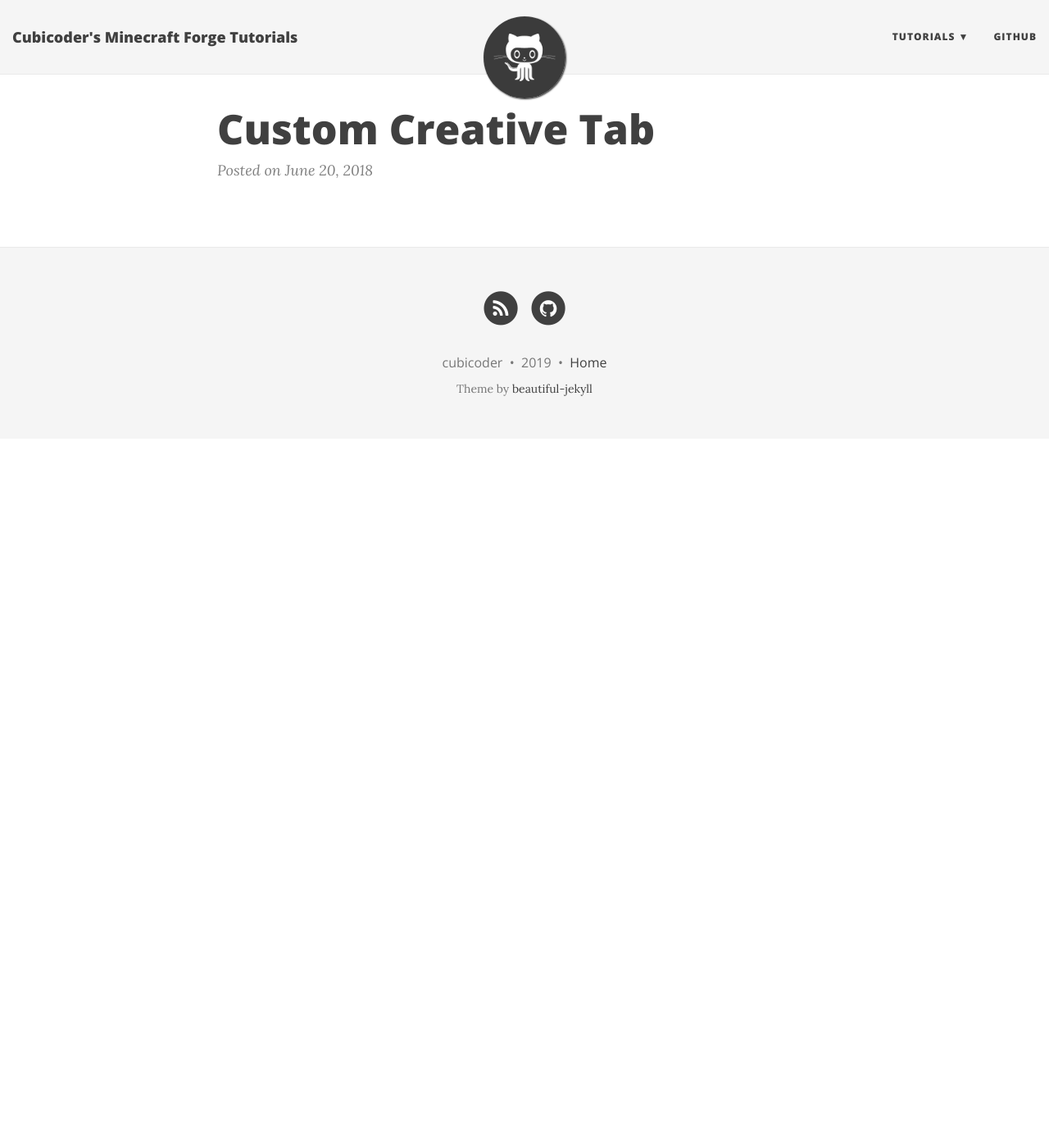
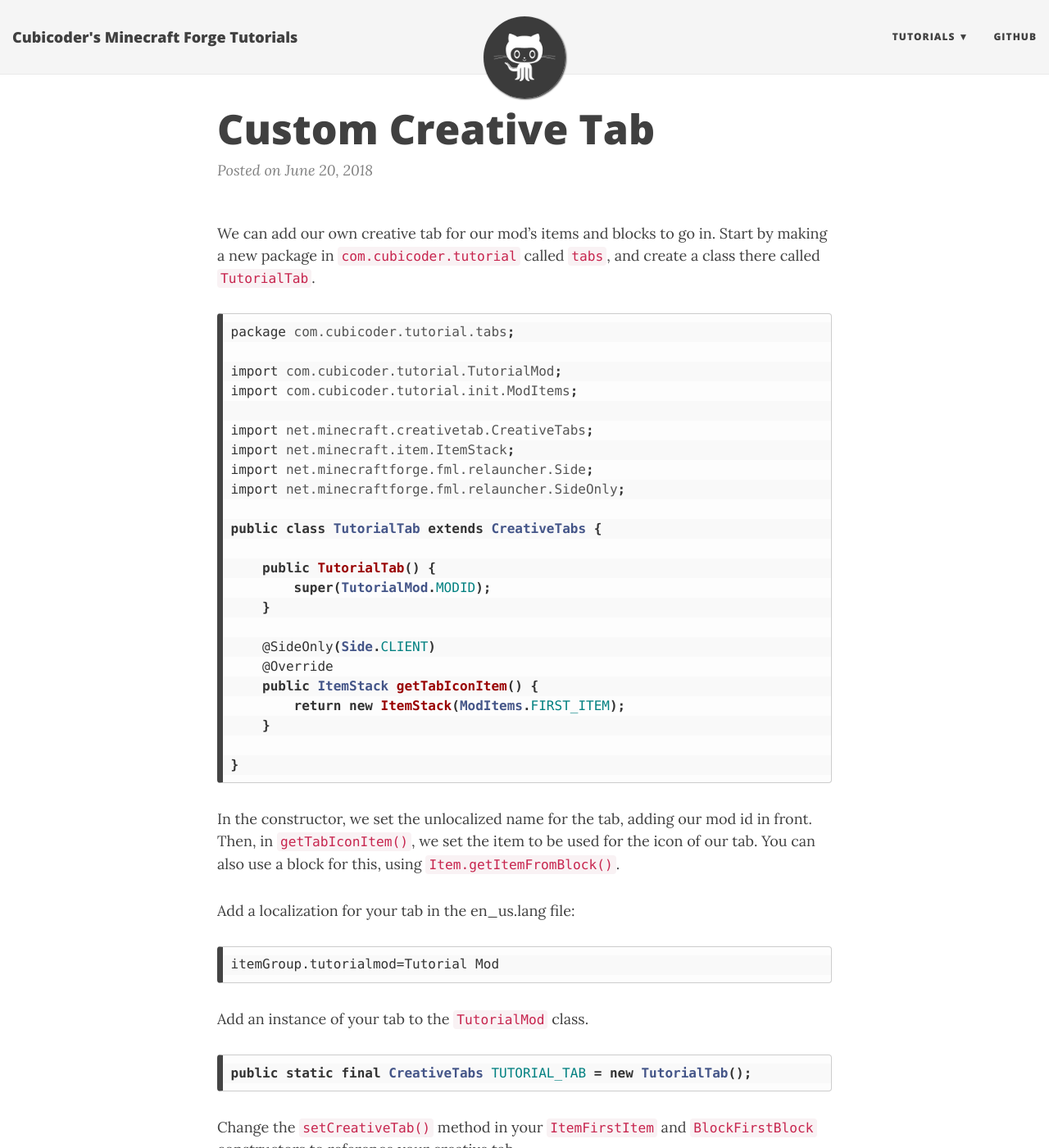
Before and after one commit to cubicoder/cubicoder.github.io, a Jekyll site: the page built from tutorials/1-12-2/2018-06-20-custom-creative-tab.md, in a window 1280 px wide and 1400 px high. Shown: the whole window at 82% size. Built offline with Jekyll 4.4.1, drawn with Linux system fonts in a browser that asks for light colours; nearby versions of some CDN libraries; some of the changed text lies outside the part shown.

Commit message:
Update 2018-06-20-custom-creative-tab.md

````diff
--- a/tutorials/1-12-2/2018-06-20-custom-creative-tab.md
+++ b/tutorials/1-12-2/2018-06-20-custom-creative-tab.md
@@ -3,3 +3,45 @@ layout: post
 title: Custom Creative Tab
 date: 2018-06-20
 ---
+
+We can add our own creative tab for our mod’s items and blocks to go in. Start by making a new package in `com.cubicoder.tutorial` called `tabs`, and create a class there called `TutorialTab`.
+```java
+package com.cubicoder.tutorial.tabs;
+
+import com.cubicoder.tutorial.TutorialMod;
+import com.cubicoder.tutorial.init.ModItems;
+
+import net.minecraft.creativetab.CreativeTabs;
+import net.minecraft.item.ItemStack;
+import net.minecraftforge.fml.relauncher.Side;
+import net.minecraftforge.fml.relauncher.SideOnly;
+
+public class TutorialTab extends CreativeTabs {
+
+    public TutorialTab() {
+        super(TutorialMod.MODID);
+    }
+
+    @SideOnly(Side.CLIENT)
+    @Override
+    public ItemStack getTabIconItem() {
+        return new ItemStack(ModItems.FIRST_ITEM);
+    }
+
+}
+```
+In the constructor, we set the unlocalized name for the tab, adding our mod id in front. Then, in `getTabIconItem()`, we set the item to be used for the icon of our tab. You can also use a block for this, using `Item.getItemFromBlock()`.
+
+Add a localization for your tab in the en_us.lang file:
+```
+itemGroup.tutorialmod=Tutorial Mod
+```
+Add an instance of your tab to the `TutorialMod` class.
+```java
+public static final CreativeTabs TUTORIAL_TAB = new TutorialTab();
+```
+Change the `setCreativeTab()` method in your `ItemFirstItem` and `BlockFirstBlock` constructors to reference your creative tab.
+```java
+setCreativeTab(TutorialMod.TUTORIAL_TAB);
+```
+That’s all you have to do to have your own creative tab!
````
